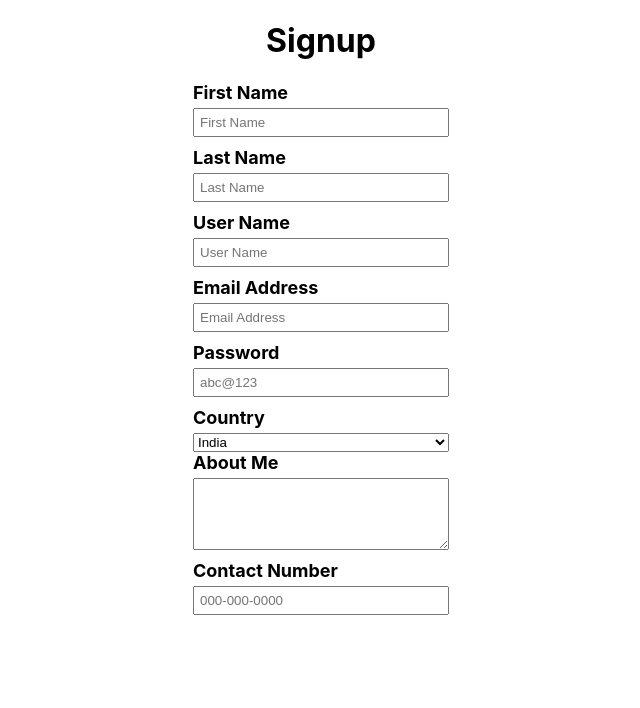
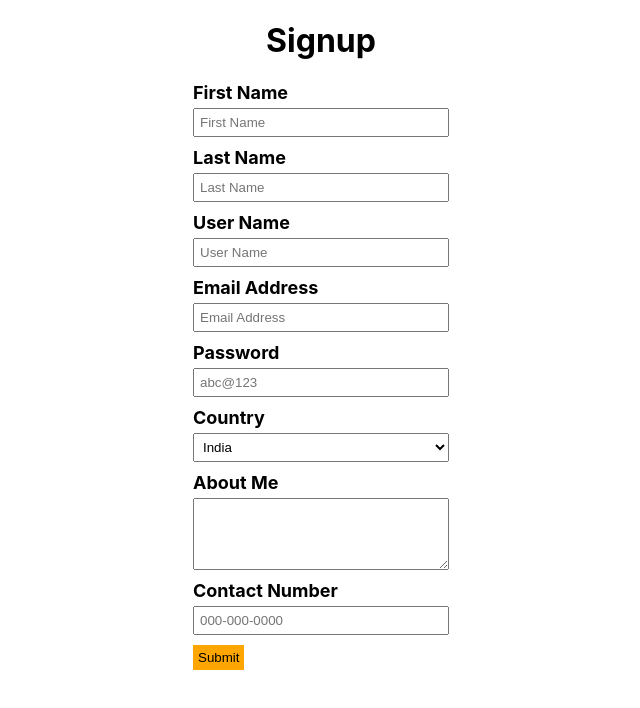
Before and after one commit to SilentBlades/quora-frontend, a React (Create React App) app: page / in a window 1280 px wide. Shown: the top 708 px of the page, without its empty margins (319-959 px from the left). Built offline with nearby package versions, Linux system fonts and the light colour scheme.

Commit message:
still doing sign up

```diff
--- a/src/App.js
+++ b/src/App.js
@@ -3,7 +3,7 @@ import React, {Component} from 'react';
 // import AnswerComponent from './Answer/AnswerComponent.js';
 // import QuestionComponent from './Question/QuestionComponent.js';
 // import CommonComponent from './Common/CommonComponent.js';
-import UserComponent from './User/UserComponent.js';
+import SignupComponent from './UserComponent/SignupComponent.js';
 
 export default class App extends Component {
   render() {
@@ -13,7 +13,7 @@ export default class App extends Component {
         <AnswerComponent />
         <QuestionComponent />
         <CommonComponent /> */}
-        <UserComponent />
+        <SignupComponent />
       </div>
     );
   }
--- a/src/User/UserComponent.js
+++ /dev/null
@@ -1,66 +0,0 @@
-import React, {Component} from 'react';
-import './UserComponent.css';
-
-/*
- * 1. User Signup
- * 2. User Signin
- * 3. User Signout
- */
-
-export default class UserComponent extends Component {
-    constructor(props) {
-        super(props)
-    }
-
-    countryChangeHandler = value => {
-        this.setState({value});
-    }
-
-    render() {
-        return(
-            <div className="div-center">
-                <h1>
-                    Signup
-                </h1>
-                <form className="form-flex-center">
-                    <label>
-                        First Name
-                    </label>
-                    <input type="text" placeholder="First Name" />
-                    <label>
-                        Last Name
-                    </label>
-                    <input type="text" placeholder="Last Name" />
-                    <label>
-                        User Name
-                    </label>
-                    <input type="text" placeholder="User Name" />
-                    <label>
-                        Email Address
-                    </label>
-                    <input type="email" placeholder="Email Address" />
-                    <label>
-                        Password
-                    </label>
-                    <input type="password" placeholder="abc@123" />
-                    <label>
-                        Country
-                    </label>
-                    <select>
-                        <option value="india" selected="selected">
-                            India
-                        </option>
-                    </select>
-                    <label>
-                        About Me
-                    </label>
-                    <textarea rows="4" cols="50" />
-                    <label>
-                        Contact Number
-                    </label>
-                    <input type="tel" placeholder="000-000-0000" />
-                </form>
-            </div>
-        )
-    }
-}
--- a/src/User/UserComponent.css
+++ b/src/UserComponent/Signup.css
@@ -27,3 +27,17 @@ textarea{
     padding: 5px;
     margin-bottom: 10px;
 }
+
+select{
+    padding: 5px;
+    margin-bottom: 10px;
+}
+
+button{
+    background: orange;
+    border: none;
+    height: 25px;
+    margin-bottom: 10px;
+    padding: 5px;
+    width: 20%;
+}
--- /dev/null
+++ b/src/UserComponent/SignupComponent.js
@@ -0,0 +1,90 @@
+import React, { Component } from 'react';
+import './Signup.css';
+
+/*
+ * 1. User Signup
+ * 2. User Signin
+ * 3. User Signout
+ */
+
+export default class SignupComponent extends Component {
+
+    constructor(props) {
+        super(props);
+
+        this.handlePostSignupForm = this.handlePostSignupForm.bind(this);
+    }
+
+    handlePostSignupForm(event) {
+        const data = new FormData(event.target);
+        console.log(data.get('first_name'));
+        event.preventDefault();
+    }
+
+    render() {
+        return (
+            <div className="div-center">
+                <h1>
+                    Signup
+                </h1>
+                <SignupForm handlePostSignupForm={this.handlePostSignupForm}/>
+            </div>
+        )
+    }
+}
+
+function SignupForm(props) {
+
+    return (
+        <form className="form-flex-center" onSubmit={props.handlePostSignupForm}>
+            <label>
+                First Name
+            </label>
+            <input type="text" name="first_name" placeholder="First Name" />
+            <label>
+                Last Name
+            </label>
+            <input type="text" placeholder="Last Name" />
+            <label>
+                User Name
+            </label>
+            <input type="text" placeholder="User Name" />
+            <label>
+                Email Address
+            </label>
+            <input type="email" placeholder="Email Address" />
+            <label>
+                Password
+            </label>
+            <input type="password" placeholder="abc@123" />
+            <label>
+                Country
+            </label>
+            <select>
+                <option value="india" defaultValue="selected">
+                    India
+                </option>
+                <option value="usa">
+                    USA
+                </option>
+                <option value="canada">
+                    Canada
+                </option>
+                <option value="england">
+                    England
+                </option>
+            </select>
+            <label>
+                About Me
+            </label>
+            <textarea rows="4" cols="50" />
+            <label>
+                Contact Number
+            </label>
+            <input type="tel" placeholder="000-000-0000" />
+            <button>
+                Submit
+            </button>
+        </form>
+    );
+}
```
